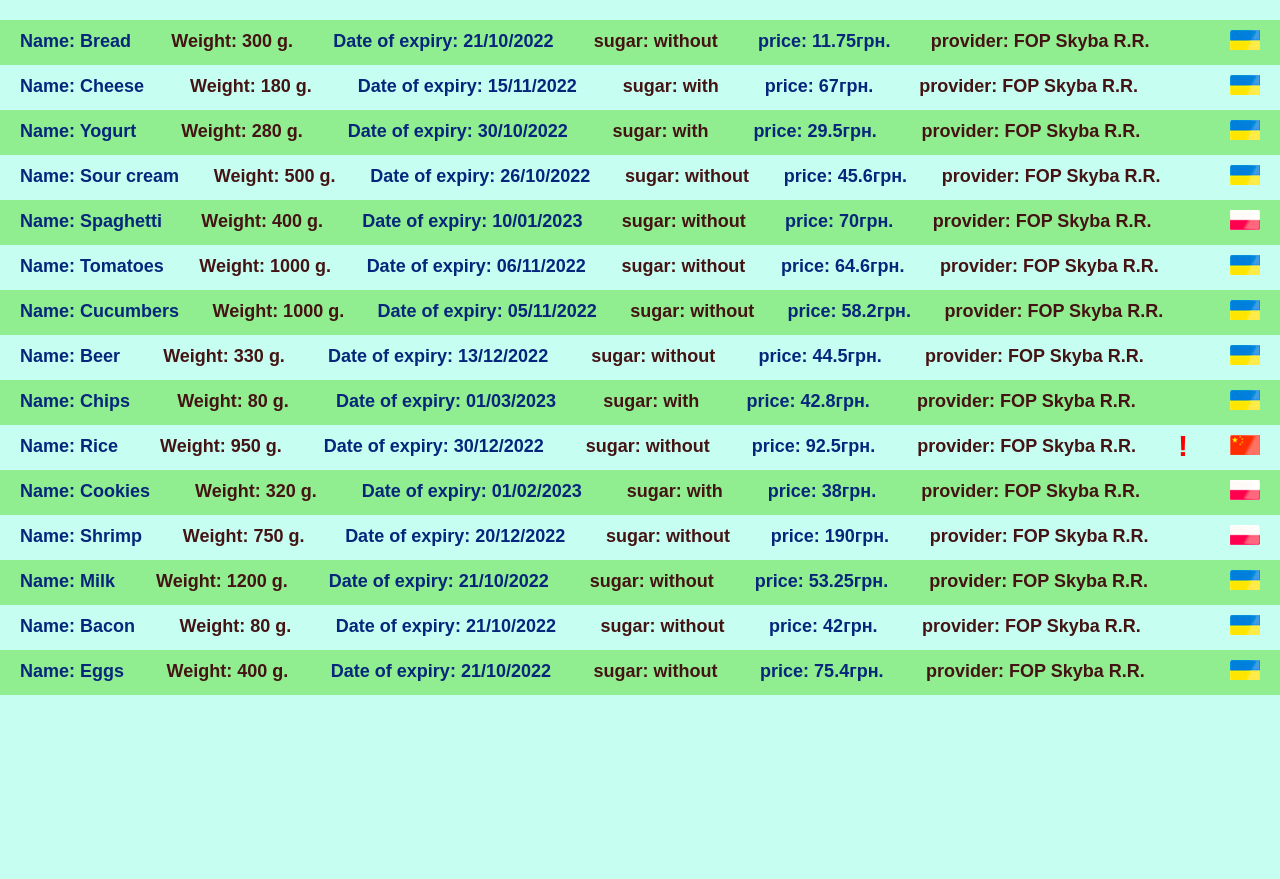
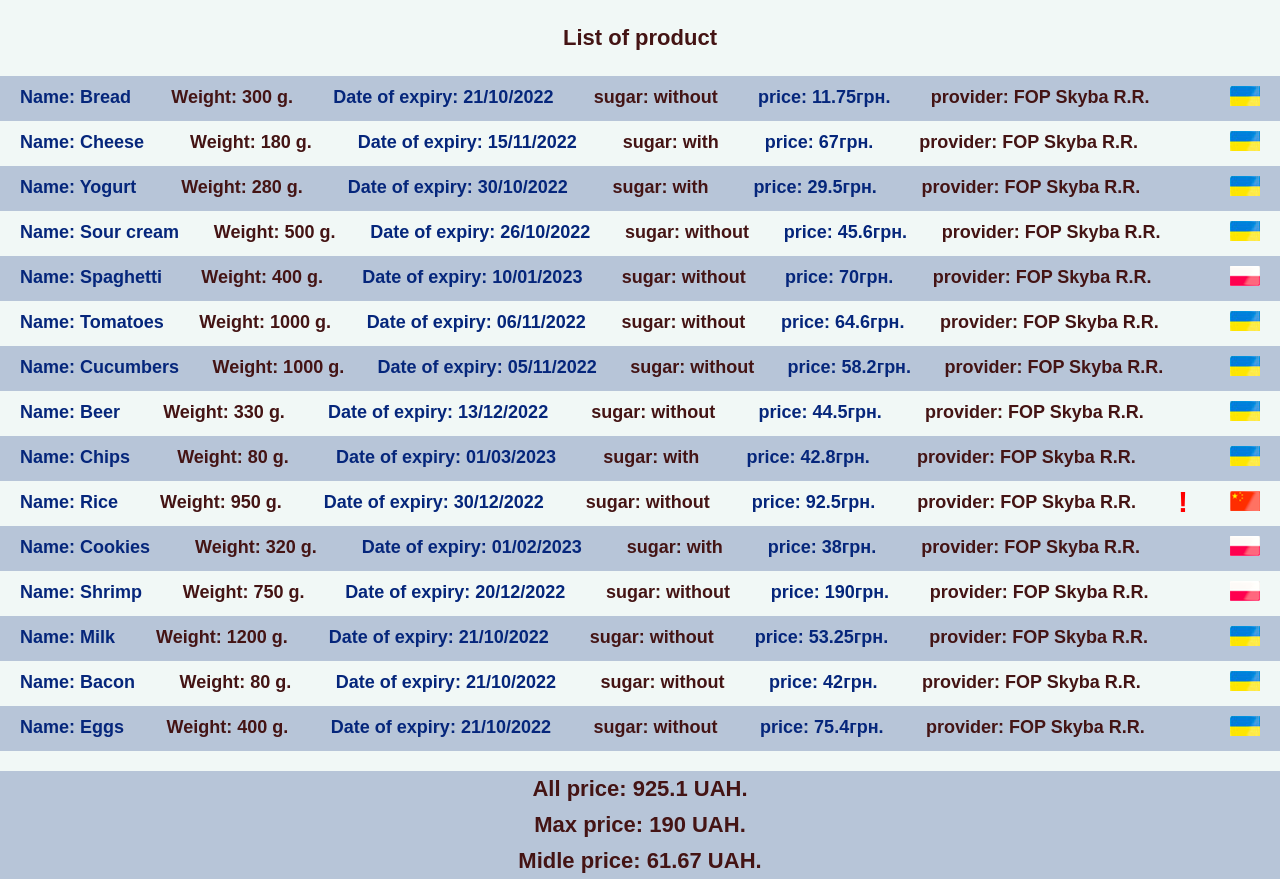
Before and after one commit to RomanBletsko/Front-End-Pro-Bletsko, a website: page hw11/index.html in a window 1280 px wide. Before the commit the page ends 800 px from the top, so only its background shows below. Drawn offline with Linux system fonts and the light colour scheme.

Commit message:
hw11 done

```diff
--- a/hw11/script.js
+++ b/hw11/script.js
@@ -180,22 +180,29 @@ const listOfProducts = [
     productPrice: 75.4,
   },
 ];
+const header = document.createElement("h1");
+header.innerHTML = "List of product";
+header.classList.add("header");
+document.body.prepend(header);
 
-const ul = document.createElement("ul");
-ul.classList.add("products-list");
-document.body.prepend(ul);
+const list = document.createElement("ul");
+list.classList.add("products-list");
+
+let maxPrice = 0;
+let allPrice = 0;
+
 for (let i = 0; i < listOfProducts.length; i++) {
-  const li = document.createElement("li");
+  const item = document.createElement("li");
   for (let x = 0; x < 8; x++) {
     const span = document.createElement("span");
-    li.append(span);
+    item.append(span);
     if (x % 2 === 0) {
-      span.style.color = "#05267b";
+      span.classList.add("span-color");
     }
   }
-  ul.append(li);
-  li.classList.add(`item-${i + 1}`);
-  li.classList.add("product-item");
+
+  // li.classList.add(`item-${i + 1}`);
+  item.classList.add("product-item");
 
   const name = listOfProducts[i]["productName"];
   const weight = listOfProducts[i].productDate.weight;
@@ -204,6 +211,7 @@ for (let i = 0; i < listOfProducts.length; i++) {
   const price = listOfProducts[i]["productPrice"];
   const provider = listOfProducts[i]["productProvider"];
   const sertificate = listOfProducts[i].productDate.sertificate ? " " : "!";
+
   let country;
   switch (listOfProducts[i].productCountry) {
     case "UA":
@@ -217,17 +225,40 @@ for (let i = 0; i < listOfProducts.length; i++) {
       break;
   }
 
-  li.children[0].innerHTML = `Name:  ${name} `;
-  li.children[1].innerHTML = `Weight:  ${weight} g.`;
-  li.children[2].innerHTML = `Date of expiry:  ${date}`;
-  li.children[3].innerHTML = `sugar:  ${sugar}`;
-  li.children[4].innerHTML = `price:  ${price}грн.`;
-  li.children[5].innerHTML = `provider:  ${provider}`;
-  li.children[6].innerHTML = sertificate;
-  li.children[7].innerHTML = `<img src=${country} />`;
-  li.children[6].style.fontSize = "30px";
-  li.children[6].style.color = "red";
+  item.children[0].innerHTML = `Name:  ${name} `;
+  item.children[1].innerHTML = `Weight:  ${weight} g.`;
+  item.children[2].innerHTML = `Date of expiry:  ${date}`;
+  item.children[3].innerHTML = `sugar:  ${sugar}`;
+  item.children[4].innerHTML = `price:  ${price}грн.`;
+  item.children[5].innerHTML = `provider:  ${provider}`;
+  item.children[6].innerHTML = sertificate;
+  item.children[7].innerHTML = `<img src=${country} />`;
+  item.children[6].style.fontSize = "30px";
+  item.children[6].style.color = "red";
   if (i % 2 === 0) {
-    li.style.backgroundColor = "lightgreen";
+    item.classList.add("li-color");
   }
+
+  allPrice += listOfProducts[i]["productPrice"];
+
+  if (maxPrice < listOfProducts[i]["productPrice"]) {
+    maxPrice = listOfProducts[i]["productPrice"];
+  }
+  list.append(item);
 }
+document.body.append(list);
+
+const midlePrice = +(allPrice / listOfProducts.length).toFixed(2);
+
+const paragraph1 = document.createElement("p");
+const paragraph2 = document.createElement("p");
+const paragraph3 = document.createElement("p");
+paragraph1.innerHTML = `All price: ${allPrice} UAH.`;
+paragraph2.innerHTML = `Max price: ${maxPrice} UAH.`;
+paragraph3.innerHTML = `Midle price: ${midlePrice} UAH.`;
+paragraph1.classList.add("tittle");
+paragraph2.classList.add("tittle");
+paragraph3.classList.add("tittle");
+document.body.append(paragraph1);
+document.body.append(paragraph2);
+document.body.append(paragraph3);
--- a/hw11/staly.css
+++ b/hw11/staly.css
@@ -1,7 +1,16 @@
 body{
     margin: 0;
-    background: #c6fff2;
+    background: #f1f8f6;
     font: 14px/18px black Arial, sans-serif;
+}
+.header{
+    text-align: center;
+    font-size: 22px;
+    line-height: 26px;
+    margin: 20px 0 0;
+    padding: 5px;
+    font-weight: 600;
+    color: #441414;
 }
 .products-list{
     margin: 0;
@@ -19,3 +28,19 @@ body{
     font-size: 18px;
     line-height: 22px;
 }
+.li-color{
+    background: #b7c5d8;
+}
+.span-color{
+    color: #05267b;
+}
+.tittle{
+    text-align: center;
+    font-size: 22px;
+    line-height: 26px;
+    margin: 0px;
+    padding: 5px;
+    background: #b7c5d8;
+    font-weight: 600;
+    color: #441414;
+}
```
